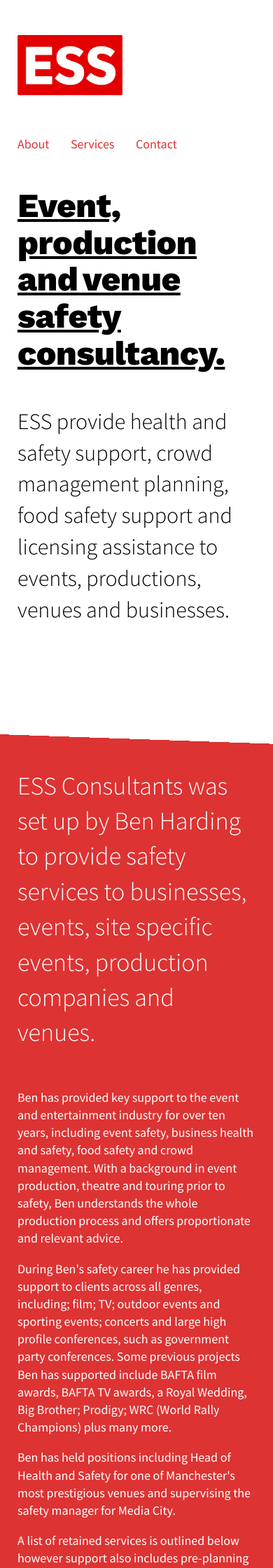
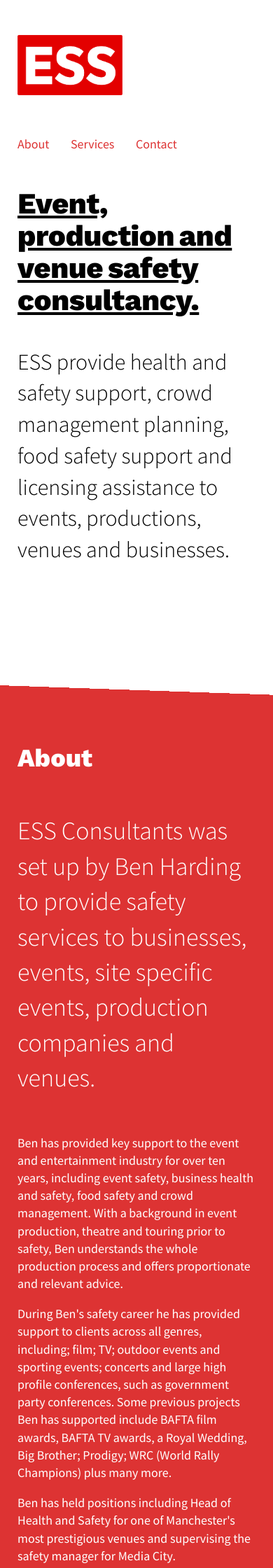
Before and after one commit to martincf/ess_website, a Jekyll site: the page built from index.md, in a window 390 px wide. Shown: the top 2240 px of the page at 70% size. Built offline with Jekyll 4.4.1, drawn with Linux system fonts in a browser that asks for light colours; nearby versions of some CDN libraries.

Commit message:
Small mobile responsive fixes.

```diff
--- a/_sass/_theme.scss
+++ b/_sass/_theme.scss
@@ -46,7 +46,9 @@ h1, h2, h3, h4, h5, h6 {
     padding: 0 $layoutpadding-small;
     font-size: 48px;
   }
-
+  @include mq(small) {
+    font-size: 42px;
+  }
 }
 .title-sub {
   font-size: 48px;
@@ -55,7 +57,8 @@ h1, h2, h3, h4, h5, h6 {
   font-family: 'Source Sans Pro';
   margin: 1em 0;
   padding: 0 $layoutpadding;
-
+  @include mq(small) {
+  }
   @include mq(medium) {
     padding: 0 $layoutpadding-small;
     font-size: 32px;
@@ -174,6 +177,7 @@ section {
   min-height: 250px;
   padding: $layoutpadding;
   color: white;
+
   @include mq(medium) {
     padding: 100px $layoutpadding-small;
 
@@ -226,7 +230,9 @@ section {
 .section-header {
   font-size: 56px;
   margin-bottom: 1em;
-
+  @include mq(small) {
+    margin-top: $layoutpadding;
+  }
   @include mq(medium) {
     font-size: 36px;
   }
```
